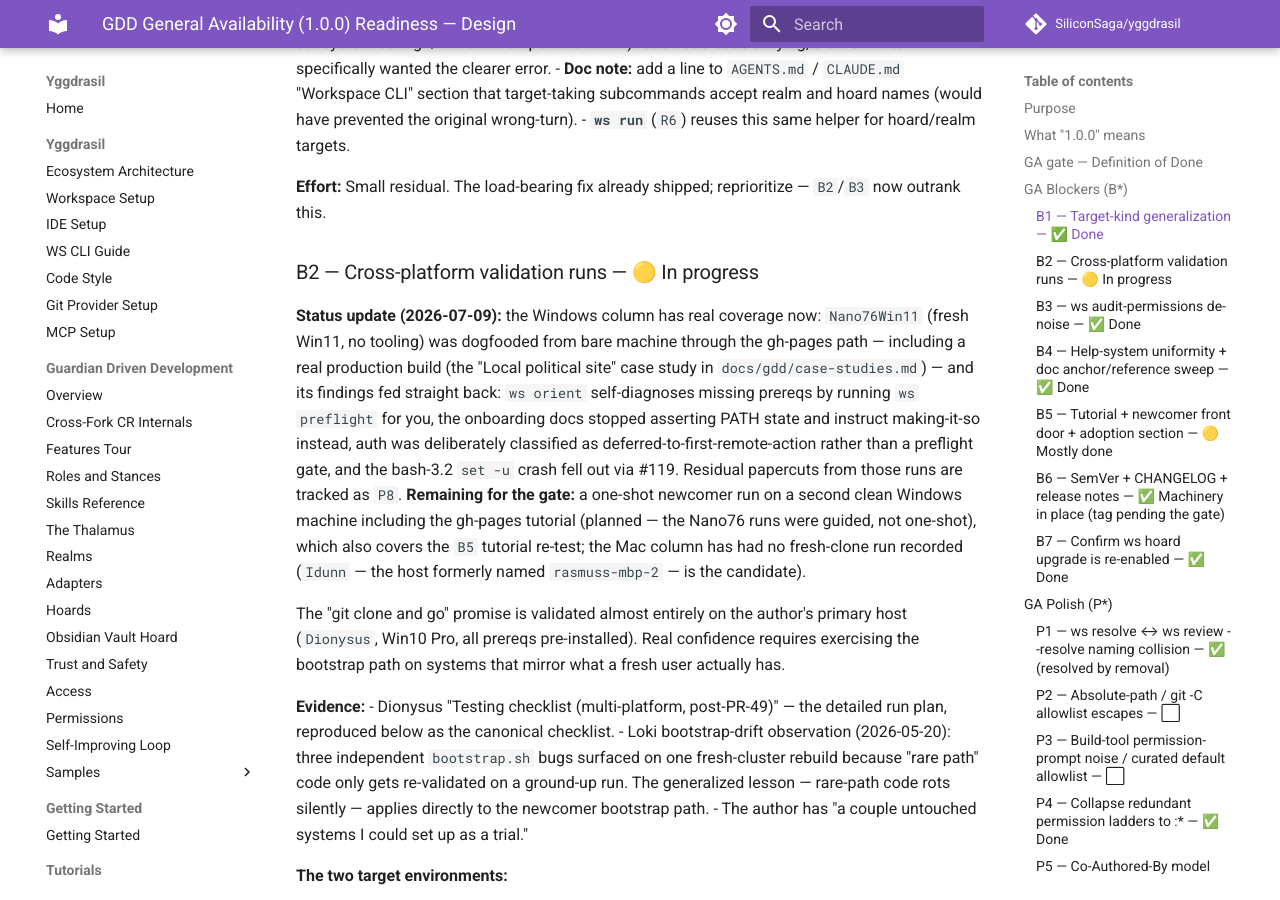
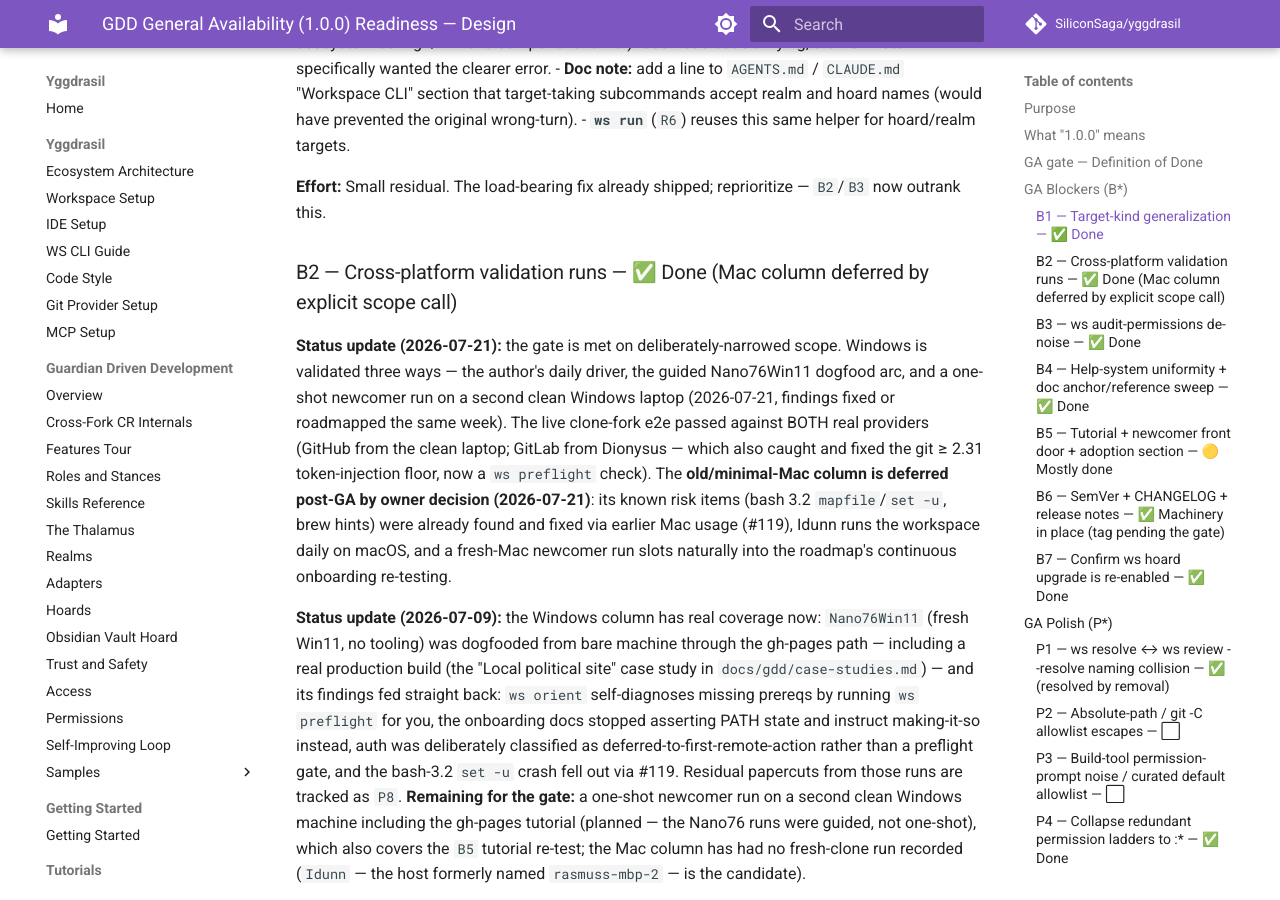
Before and after one commit to SiliconSaga/yggdrasil, an MkDocs documentation site: the page built from docs/plans/2026-06-08-gdd-ga-readiness-design.md, in a window 1280 px wide and 900 px high, scrolled down 2868 px. Built offline with MkDocs 1.6.1 and Material for MkDocs 9.7.7, drawn with Linux system fonts in a browser that asks for light colours; comment, search, counter and statistics services are not loaded; some of the changed text lies outside the part shown.

Commit message:
docs(release): close the GA gate — B2 scope call + release-note entries
The GA readiness doc now records the gate as met: B2 flips ✅ on deliberately-narrowed scope (Windows validated three ways incl. a one-shot clean-laptop newcomer run; live clone-fork e2e green on both real providers; the old/minimal-Mac column deferred post-GA by owner decision with its known risks already fixed via #119 and daily Idunn macOS use), and the preserved editorial/branding pass slides to 1.0.x after three doc passes in six weeks. The `[Unreleased]` changelog picks up the branch's newest work: explicit non-HEAD CR source branches with tip verification, surfaced GitLab default-branch API failures, and the expanded post-1.0 roadmap tracks. Remaining is pure ceremony at merge + tag time.

Co-Authored-By: Claude Fable 5 <noreply@anthropic.com>

```diff
--- a/docs/plans/2026-06-08-gdd-ga-readiness-design.md
+++ b/docs/plans/2026-06-08-gdd-ga-readiness-design.md
@@ -66,7 +66,9 @@ What is explicitly **not** required for 1.0: multi-agent parity, the Team Thalam
 
 **Effort:** Small residual. The load-bearing fix already shipped; reprioritize — `B2`/`B3` now outrank this.
 
-### B2 — Cross-platform validation runs — 🟡 In progress
+### B2 — Cross-platform validation runs — ✅ Done (Mac column deferred by explicit scope call)
+
+**Status update (2026-07-21):** the gate is met on deliberately-narrowed scope. Windows is validated three ways — the author's daily driver, the guided Nano76Win11 dogfood arc, and a one-shot newcomer run on a second clean Windows laptop (2026-07-21, findings fixed or roadmapped the same week). The live clone-fork e2e passed against BOTH real providers (GitHub from the clean laptop; GitLab from Dionysus — which also caught and fixed the git ≥ 2.31 token-injection floor, now a `ws preflight` check). The **old/minimal-Mac column is deferred post-GA by owner decision (2026-07-21)**: its known risk items (bash 3.2 `mapfile`/`set -u`, brew hints) were already found and fixed via earlier Mac usage (#119), Idunn runs the workspace daily on macOS, and a fresh-Mac newcomer run slots naturally into the roadmap's continuous onboarding re-testing.
 
 **Status update (2026-07-09):** the Windows column has real coverage now: `Nano76Win11` (fresh Win11, no tooling) was dogfooded from bare machine through the gh-pages path — including a real production build (the "Local political site" case study in `docs/gdd/case-studies.md`) — and its findings fed straight back: `ws orient` self-diagnoses missing prereqs by running `ws preflight` for you, the onboarding docs stopped asserting PATH state and instruct making-it-so instead, auth was deliberately classified as deferred-to-first-remote-action rather than a preflight gate, and the bash-3.2 `set -u` crash fell out via #119. Residual papercuts from those runs are tracked as `P8`. **Remaining for the gate:** a one-shot newcomer run on a second clean Windows machine including the gh-pages tutorial (planned — the Nano76 runs were guided, not one-shot), which also covers the `B5` tutorial re-test; the Mac column has had no fresh-clone run recorded (`Idunn` — the host formerly named `rasmuss-mbp-2` — is the candidate).
 
@@ -306,4 +308,6 @@ Open a `gdd-ga-1.0` arc (shared `id` across hosts) whose `next:` references this
 
 **Sequencing note (2026-07-09, updated 2026-07-10):** what's actually between here and the tag: (1) **issue #122** — clone-fork GitHub provider path + default-token fallback + `gitlab-auth --help` — re-verified still valid on 2026-07-09, then **fixed 2026-07-10** (TDD'd, full suite 684/684); the issue's last acceptance box — live end-to-end clone-fork against real GitHub AND GitLab sources — deliberately rides the clean-machine runs, so close #122 after those; (2) the **P8.1** `ws status` null-components guard — **fixed 2026-07-10** alongside; (3) the **B2/B5** one-shot newcomer runs on the planned clean systems, gh-pages tutorial included; then (4) the **B6** release ceremony per `docs/gdd/versioning.md` (curate `[Unreleased]` → `1.0.0`, annotated tag, push). P6/P7 are filed as post-GA issues #124/#125; the R1 allowlist question is #127; session-liveness was resolved by decision (no liveness marker by design — staleness never gates; `ws clean --sessions-all` is the stale-scope remedy, per the rationale comment in `scripts/ws-k8s.sh`).
 
+**Sequencing note (2026-07-21) — the gate is met.** Every `B*` is ✅: B2 closed with the explicit Mac-deferral scope note above, B5's tutorial re-test rode the clean-laptop run (`tutorial-next-pass` arc closed), and B6's machinery has been in place since 2026-06-11 with the CHANGELOG `[Unreleased]` fully curated. The preserved editorial/branding pass **slides post-GA** (owner-leaning call, recommended 2026-07-21: three doc passes landed in the final six weeks — #120, the #128 freshness pass, and the GA-notes newcomer polish — so a dedicated wording sweep is 1.0.x material, paired with the SlopCop idea). What remains is pure ceremony on the release branch's merge: curate `[Unreleased]` → `1.0.0`, first-ever annotated tag, GitHub Release with the curated section + auto-notes appendix, then closeout (this doc marked shipped, arcs closed cross-host).
+
 **Sequencing note (2026-07-16):** the security/hardening wave is merged — #128 (clone-fork provider parity + first-run papercuts), #129 (Argus trust boundaries), #130 (trust/auth boundaries), #131 (cross-platform workflow hardening: `ws docker`, hoard rollback correctness, realm trust output, canonical `--add-to-ecosystem`) — and the full suite is green on Windows for the first time (873 tests, Dionysus Win10/Git Bash; previously validated Mac-only). #133 (hook backslash always-ask on Windows paths) plus a session-env-file carve-out for the #129 sub-agent prompt friction are fixed on `fix/hook-backslash-path-tokens`. `[Unreleased]` in the CHANGELOG is caught up through this wave. Note: #122 was auto-closed by #128's merge, so its live clone-fork e2e acceptance (real GitHub AND GitLab sources) must survive on the B2 clean-machine run checklist rather than in the issue. Remaining unchanged: the B2/B5 clean-machine runs, then the B6 release ceremony. One open decision: the preserved pre-release editorial/branding pass (2026-07-15 disposition) — gate the tag on it or slide it post-GA.
```
Also changed, not shown: CHANGELOG.md (+3 -0 lines).
